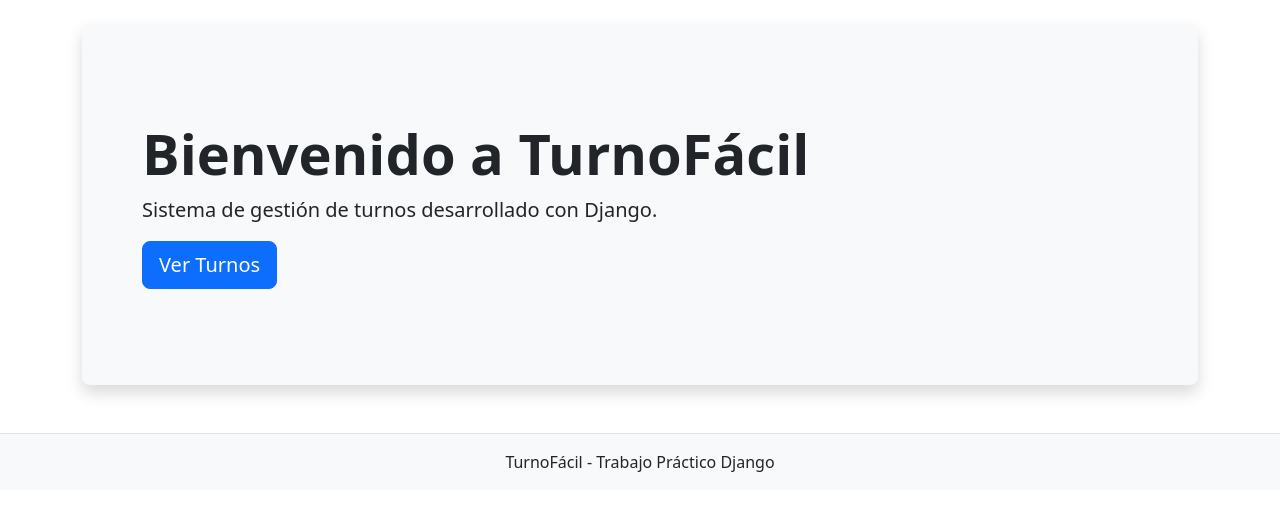
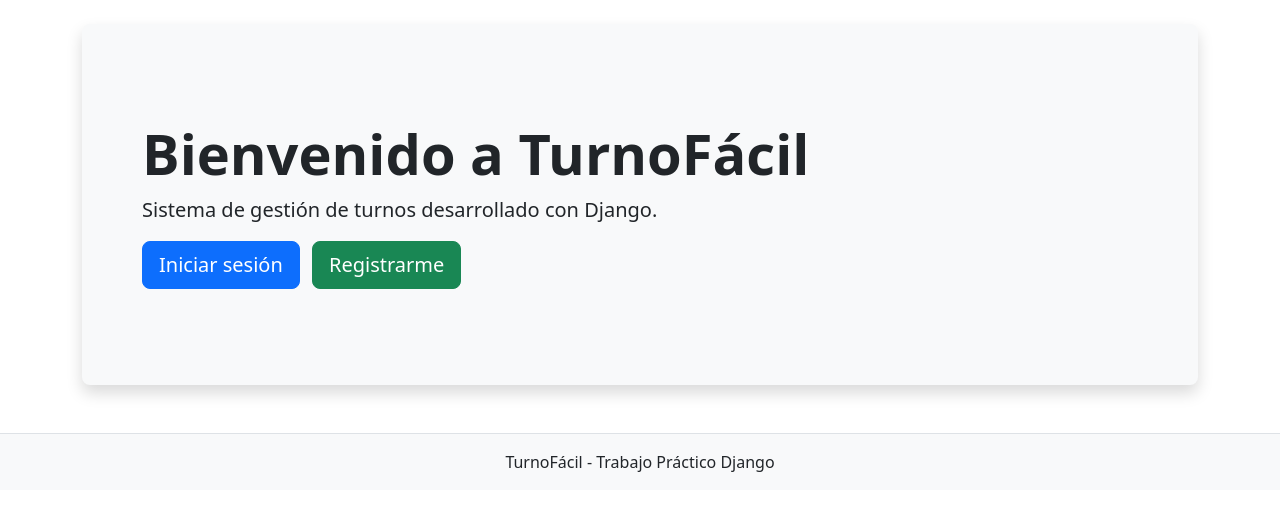
Before and after one commit to LuciaAgostini/django-turnofacil, a Django app: page / in a window 1280 px wide. Shown: the part 56-567 px from the top of the page. Run offline with Django 5.2, Linux system fonts and the light colour scheme.

Commit message:
Correcciones de login, logout y registro

```diff
--- a/turnofacil-v2/core/templates/inicio.html
+++ b/turnofacil-v2/core/templates/inicio.html
@@ -16,9 +16,23 @@
             Sistema de gestión de turnos desarrollado con Django.
         </p>
 
-        <a href="/turnos/" class="btn btn-primary btn-lg">
-            Ver Turnos
-        </a>
+        {% if user.is_authenticated %}
+
+            <a href="/turnos/" class="btn btn-primary btn-lg">
+                Ver Turnos
+            </a>
+
+        {% else %}
+
+            <a href="/accounts/login/" class="btn btn-primary btn-lg me-2">
+                Iniciar sesión
+            </a>
+
+            <a href="/accounts/registro/" class="btn btn-success btn-lg">
+                Registrarme
+            </a>
+
+        {% endif %}
 
     </div>
 
--- a/turnofacil-v2/templates/base.html
+++ b/turnofacil-v2/templates/base.html
@@ -52,9 +52,13 @@
                         Hola, {{ user.username }}
                     </span>
 
-                    <a class="nav-link" href="/accounts/logout/">
-                        Salir
-                    </a>
+                    <form action="/accounts/logout/" method="post" class="d-inline">
+                        {% csrf_token %}
+                        <button type="submit"
+                                class="nav-link btn btn-link text-white border-0">
+                            Salir
+                        </button>
+                    </form>
 
                 {% else %}
 
```
Also changed, not shown: turnofacil-v2/config/settings.py (+7 -0 lines).
